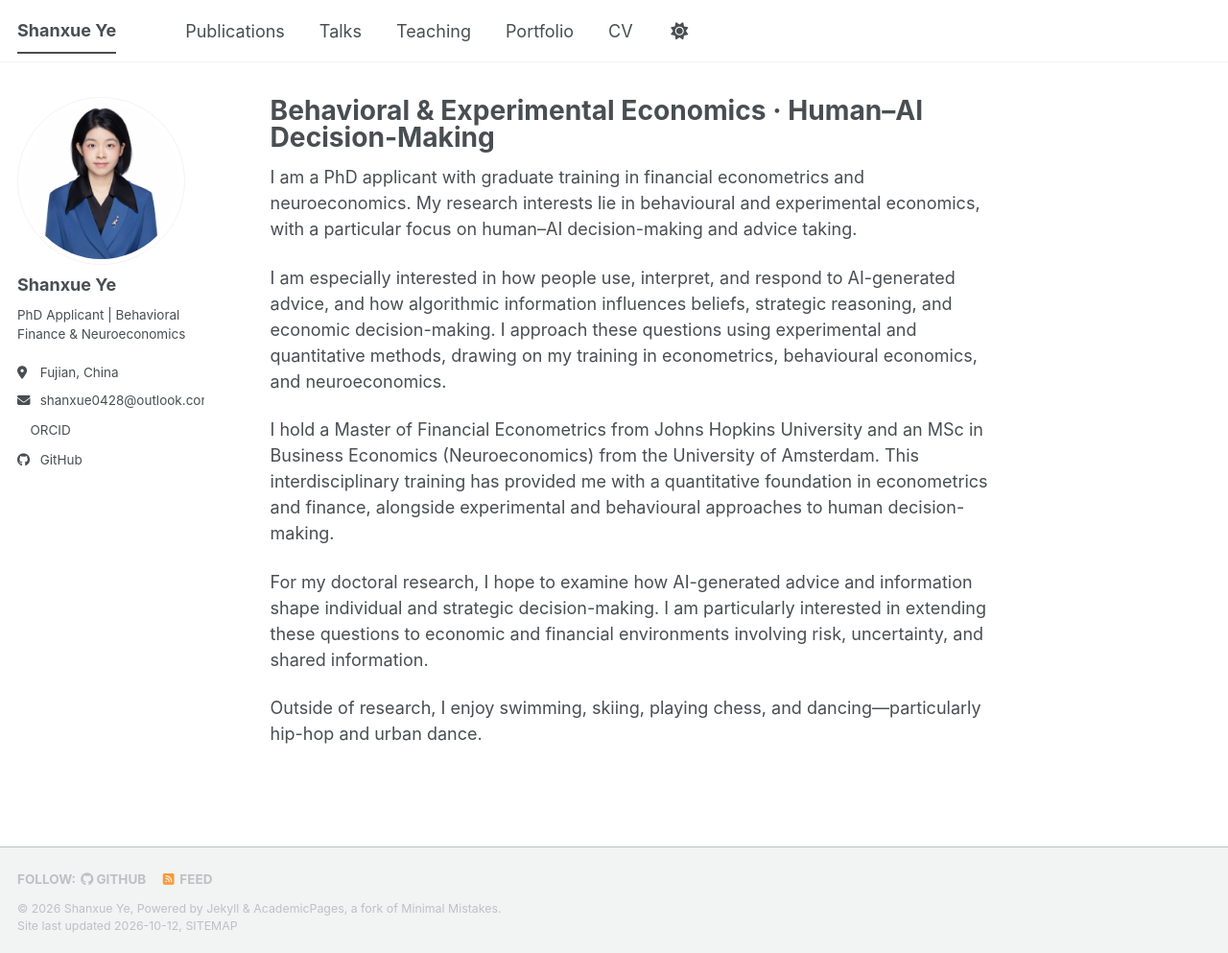
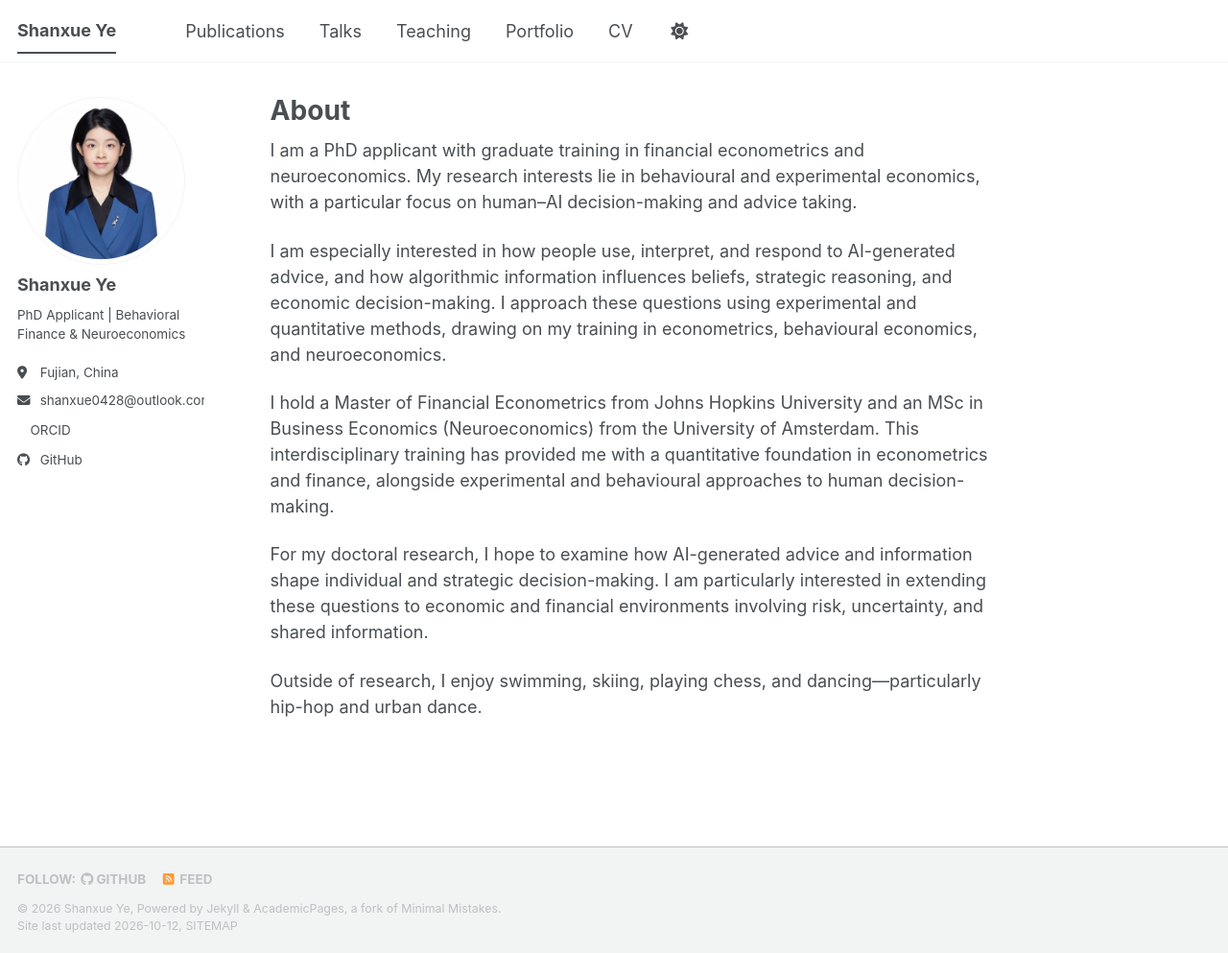
Before and after one commit to shanxue0428/academic-site, a Jekyll site: the page built from _pages/about.md, in a window 1280 px wide and 993 px high. Shown: the whole window at 96% size. Built offline with Jekyll 4.4.1, drawn with Linux system fonts in a browser that asks for light colours; a style sheet for code colours, icons or effects is not loaded.

Commit message:
Update about.md

```diff
--- a/_pages/about.md
+++ b/_pages/about.md
@@ -1,6 +1,6 @@
 ---
 permalink: /
-title: "Behavioral & Experimental Economics · Human–AI Decision-Making"
+title: "About"
 author_profile: true
 redirect_from:
   - /about/
```
